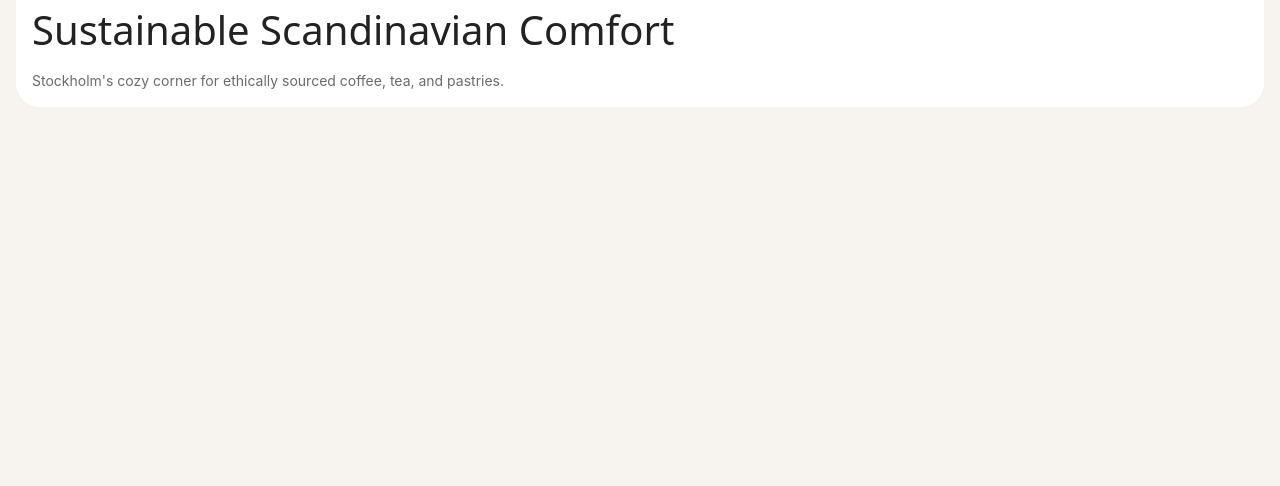
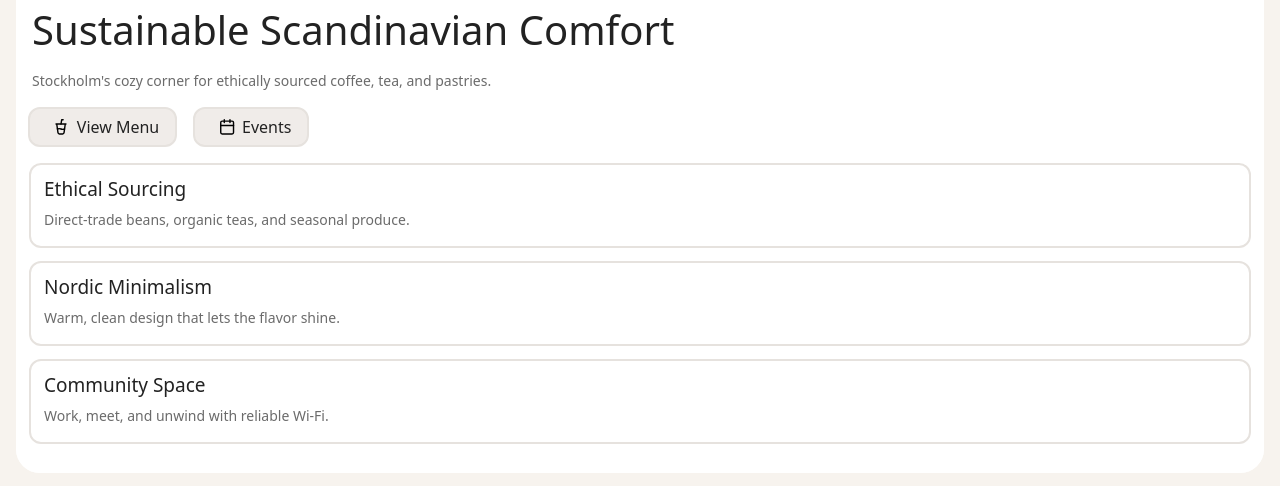
Before and after one commit to Kalkonkurt/NordicNookCafeMockUp, a website: page HTML/index.html in a window 1280 px wide. Shown: the part 852-1338 px from the top of the page. Before the commit the page ends 975 px from the top, so only its background shows below. Drawn offline with nearby package versions, Linux system fonts and the light colour scheme; a web font is replaced by a local one.

Commit message:
refactor styles and update hero section with new buttons and brand description; add SVG icons for menu and events

```diff
--- a/CSS/index.css
+++ b/CSS/index.css
@@ -47,6 +47,7 @@ body {
 }
 main {
     margin: 1rem;
+    /* max-width: 80%; */
 }
 #main-logo {
     display: flex;
@@ -92,6 +93,12 @@ main {
         display: none;
     }
 }
+p {
+    color: var(--muted-foreground);
+    font-style: normal;
+    font-weight: normal;
+    font-size: 0.875rem;
+}
 /* Quick-Actions */
 
 .quick-actions {
@@ -102,18 +109,17 @@ main {
 }
 .quick-actions a {
     display: flex;
+    align-items: center;
     justify-content: center;
-    align-items: center;
     border: 0.16rem solid #e6e2de;
-    border-radius: 12px;
+    border-radius: 0.75rem;
     width: 24rem;
     height: 2.5rem;
-    gap: 0.5rem;
 }
 .quick-actions a > img {
     width: 1.125rem;
     height: 1.125rem;
-    margin: 0.6875rem 0 0.6875rem 0.6875rem;
+    margin: 0.6875rem 0.4rem;
 }
 
 /* Hero Section */
@@ -129,7 +135,7 @@ main {
     display: block;
     height: auto;
     width: 100%;
-    background-color: #dac1a5;
+    background-color: #dbcfc1;
     background-repeat: no-repeat;
     object-fit: cover;
 }
@@ -140,17 +146,65 @@ h1 {
     margin: 1rem 1rem 1rem 1rem;
 }
 .brand-text {
-    font-family: 'Inter', 'sans serif';
-    color: var(--muted-foreground);
-    font-style: normal;
-    font-size: 0.875rem;
-    margin: 1rem 1rem 1rem 1rem;
+    margin: 0 1rem 1rem 1rem;
 }
 a {
     text-decoration: none;
     color: #222222;
 }
+
+.hero-buttons {
+    display: flex;
+    align-items: center;
+    justify-content: flex-start;
+    gap: 1rem;
+    margin: 0.5rem 0.75rem 1rem;
+    height: 2.5rem;
+}
+.hero-button {
+    display: flex;
+    align-items: center;
+    justify-content: center;
+    padding: 0.5rem 1rem 0.5rem 1rem;
+    border: 0.16rem solid #e6e2de;
+    border-radius: var(--medium-roundness);
+    background-color: var(--secondary);
+    width: auto;
+    height: inherit;
+}
+.hero-buttons a > img {
+    width: 1.125rem;
+    height: 1.125rem;
+    margin: 0.6875rem 0.4rem;
+}
+/*Brand Deescription*/
+article {
+    padding: 0.8125rem 0.8125rem 0 0.8125rem;
+    margin: 1rem 1rem 0.75 1rem;
+}
+.article-card {
+    background-color: var(--card);
+    border-radius: var(--medium-roundness);
+    border: 0.16rem solid var(--banner-color);
+    box-sizing: border-box;
+    margin: 0.8125rem;
+}
+.article-card h4 {
+    color: var(--card-foreground);
+    font-style: normal;
+    font-weight: 500;
+    font-size: 1.1875rem;
+    margin-bottom: 0.5rem;
+}
+
 /* Custom Styles */
+.card-custom {
+    background-color: var(--card);
+    color: var(--card-foreground);
+    border-radius: var(--medium-roundness);
+    padding: 0 0 1rem;
+    box-sizing: border-box;
+}
 .border-bottom-shadow {
     border-bottom: rgba(0, 0, 0, 0.05) solid 0.125rem;
 }
@@ -158,3 +212,10 @@ a {
     background-color: var(--hover-background);
     color: var(--hover-color);
 }
+.clickable-darker:hover {
+    background-color: var(--hover-color);
+    color: var(--input);
+}
+.invert-image-color:hover img {
+    filter: invert(1);
+}
--- a/HTML/index.html
+++ b/HTML/index.html
@@ -4,6 +4,8 @@
 <head>
     <meta charset="UTF-8" />
     <meta content="initial-scale=1, width=device-width" name="viewport" />
+    <meta name="description"
+        content="Nordic Nook Café - A cozy Scandinavian café in Stockholm offering ethically sourced coffee, tea, and pastries in a warm, sustainable environment." />
     <title>Nordic Nook</title>
     <link rel="stylesheet" href="../node_modules/bootstrap/dist/css/bootstrap.min.css" />
     <link rel="stylesheet" href="../CSS/index.css" />
@@ -16,11 +18,11 @@
             <img src="../Resources/MainLogo.svg" alt="Nordic Nook Cafe logo" width="50em" />
             <span>Nordic Nook Café</span>
         </a>
-        <a class="navbar-item" href="index.html">Home</a>
-        <a class="navbar-item" href="">Menu</a>
-        <a class="navbar-item" href="">Locations & Hours</a>
-        <a class="navbar-item" href="">About & Sustainability</a>
-        <a class="navbar-item" href="">Events</a>
+        <a class="navbar-item clickable" href="index.html">Home</a>
+        <a class="navbar-item clickable" href="">Menu</a>
+        <a class="navbar-item clickable" href="">Locations & Hours</a>
+        <a class="navbar-item clickable" href="">About & Sustainability</a>
+        <a class="navbar-item clickable" href="">Events</a>
     </nav>
     <!-- Hamburgerbar för mobil från bootstrap-->
     <nav class="navbar sticky-top border-bottom-shadow">
@@ -74,11 +76,35 @@
             <img class="hero-image" src="../Resources/Hero_Image.svg" alt="Scandinavian Café in warm wood">
             <h1>Sustainable Scandinavian Comfort</h1>
             <p class="brand-text">Stockholm's cozy corner for ethically sourced coffee, tea, and pastries.</p>
+            <nav class="hero-buttons">
+                <a class="hero-button clickable-darker invert-image-color" href=""><img
+                        src="../Resources/Icon_ToGoCup.svg" alt="To Go Cup">View Menu</a>
+                <a class="hero-button clickable-darker invert-image-color" href="">
+                    <img src="../Resources/Icon_Calendar.svg" alt="Calendar">Events</a>
+            </nav>
+            <!--Brand Description-->
+            <div class="brand-description card-custom">
+                <article class="article-card">
+                    <h4>Ethical Sourcing</h4>
+                    <p>Direct-trade beans, organic teas, and seasonal produce.</p>
+                </article>
+                <article class="article-card">
+                    <h4>Nordic Minimalism</h4>
+                    <p>Warm, clean design that lets the flavor shine.</p>
+                </article>
+                <article class="article-card">
+                    <h4>Community Space</h4>
+                    <p>Work, meet, and unwind with reliable Wi-Fi.</p>
+                </article>
+            </div>
+
         </section>
     </main>
     <script src="../node_modules/bootstrap/dist/js/bootstrap.bundle.min.js"></script>
 
 </body>
-<footer></footer>
+<footer>
+
+</footer>
 
 </html>
```
Also changed, not shown: Resources/Icon_Calendar.svg (added), Resources/Icon_ToGoCup.svg (added).
